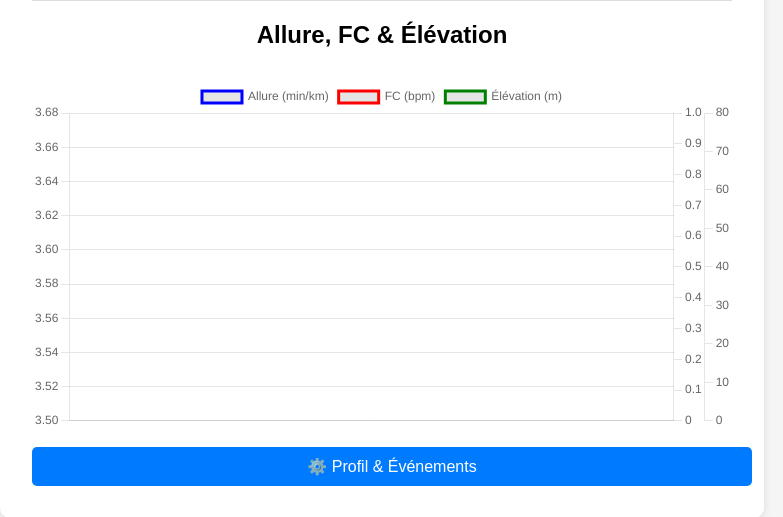
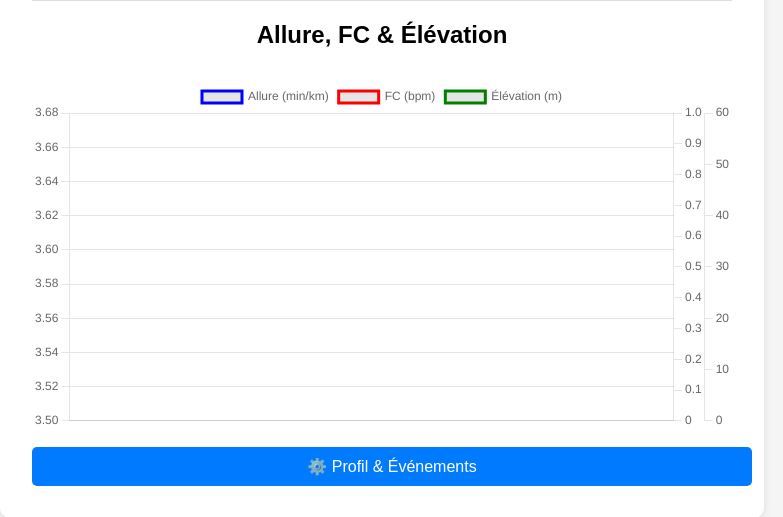
Before and after one commit to picopcla/stravacoach-webhook, a Flask app: template templates/index.html in a window 1280 px wide. Shown: the part 459-976 px from the top of the page, without its empty margins (258-1041 px from the left). Run offline with Flask 3, Linux system fonts and the light colour scheme; the template is opened without the code that fills it: most values are stand-ins (such as "Sample title", 1, 10 or a date in 2020); parts of the project's set-up code (start-up, migrations or seed data) failed here and were passed over.

Commit message:
Update index.html

```diff
--- a/templates/index.html
+++ b/templates/index.html
@@ -53,7 +53,7 @@ const chart = new Chart(ctx, {
     scales: {
       y: { type:'linear', position:'left', min:3.5 },
       y1:{ type:'linear', position:'right', grid:{drawOnChartArea:false}},
-      y2:{ type:'linear', position:'right', min:0, max:80, grid:{drawOnChartArea:false}}
+      y2:{ type:'linear', position:'right', min:0, max:60, grid:{drawOnChartArea:false}}
     }
   }
 });
```
